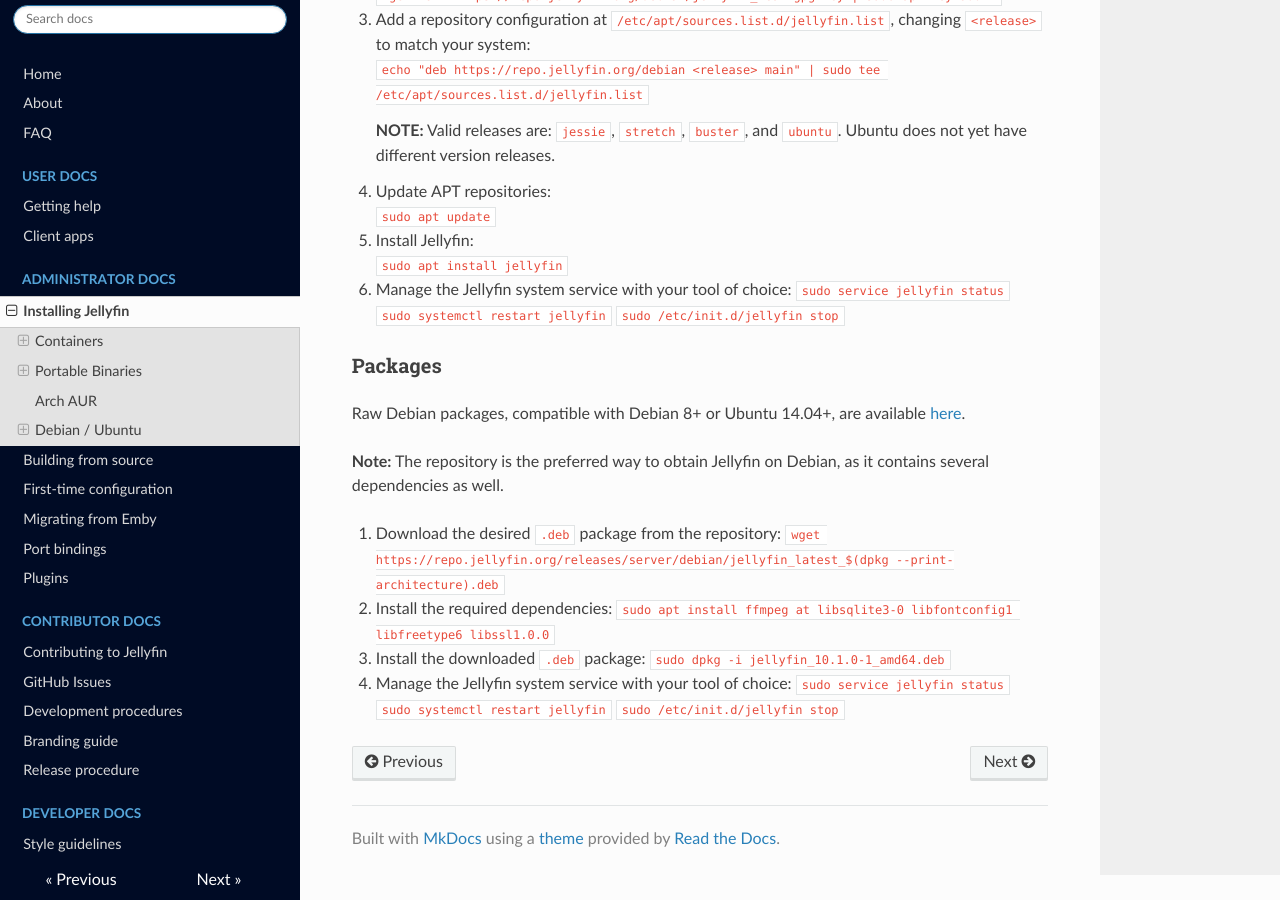
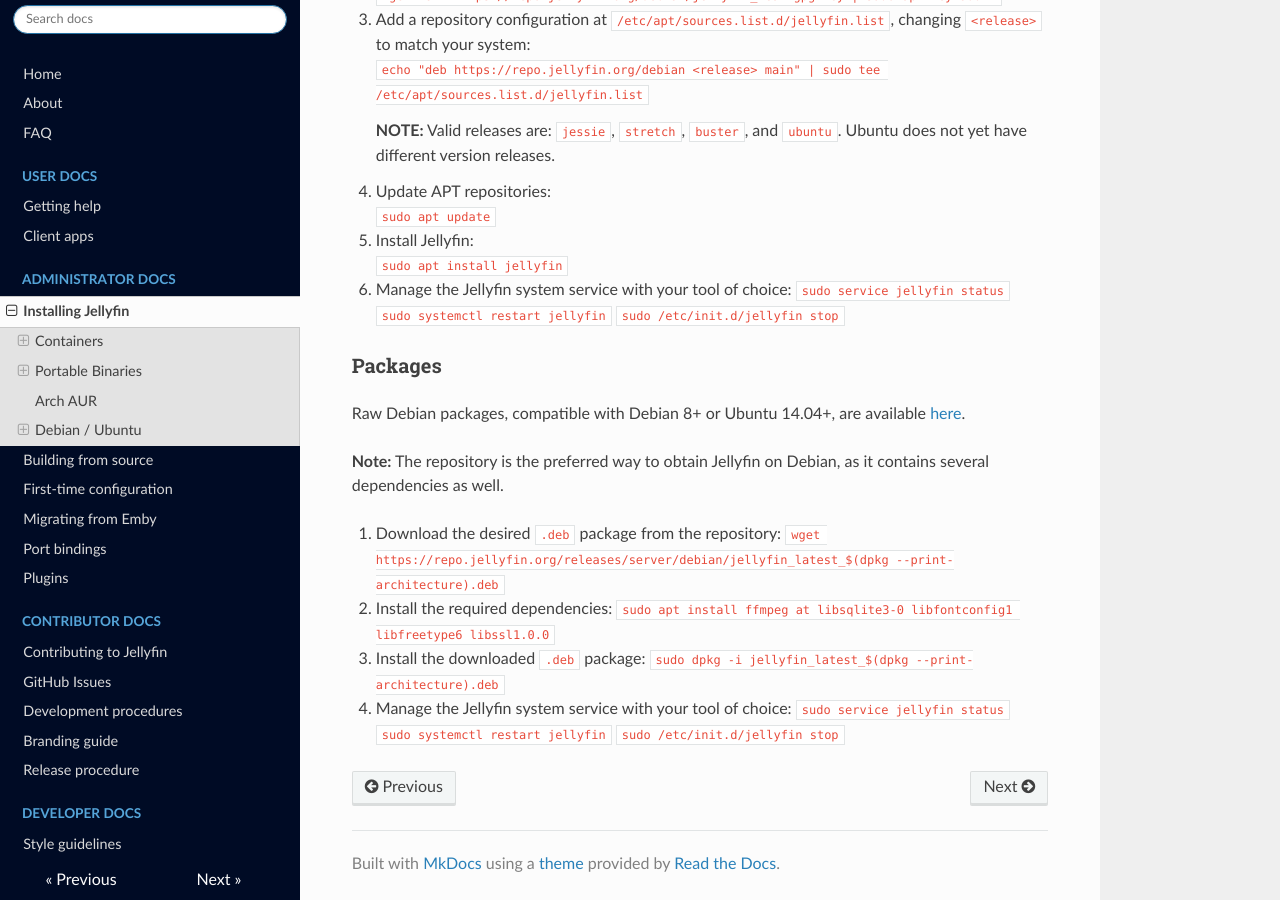
Before and after one commit to jellyfin-archive/jellyfin-docs, an MkDocs documentation site: the page built from docs/administrator-docs/installing.md, in a window 1280 px wide and 900 px high, scrolled down 1839 px. Built offline with MkDocs 1.6.1, drawn with Linux system fonts in a browser that asks for light colours; nearby versions of some CDN libraries; old or Windows-style settings are respelled for this version of MkDocs.

Commit message:
Update install filename

```diff
--- a/docs/administrator-docs/installing.md
+++ b/docs/administrator-docs/installing.md
@@ -95,7 +95,7 @@ Raw Debian packages, compatible with Debian 8+ or Ubuntu 14.04+, are available [
     `sudo apt install ffmpeg at libsqlite3-0 libfontconfig1 libfreetype6 libssl1.0.0`
 
 1. Install the downloaded `.deb` package:
-    `sudo dpkg -i jellyfin_10.1.0-1_amd64.deb`
+    `sudo dpkg -i jellyfin_latest_$(dpkg --print-architecture).deb`
 
 1. Manage the Jellyfin system service with your tool of choice:
     `sudo service jellyfin status`
```
